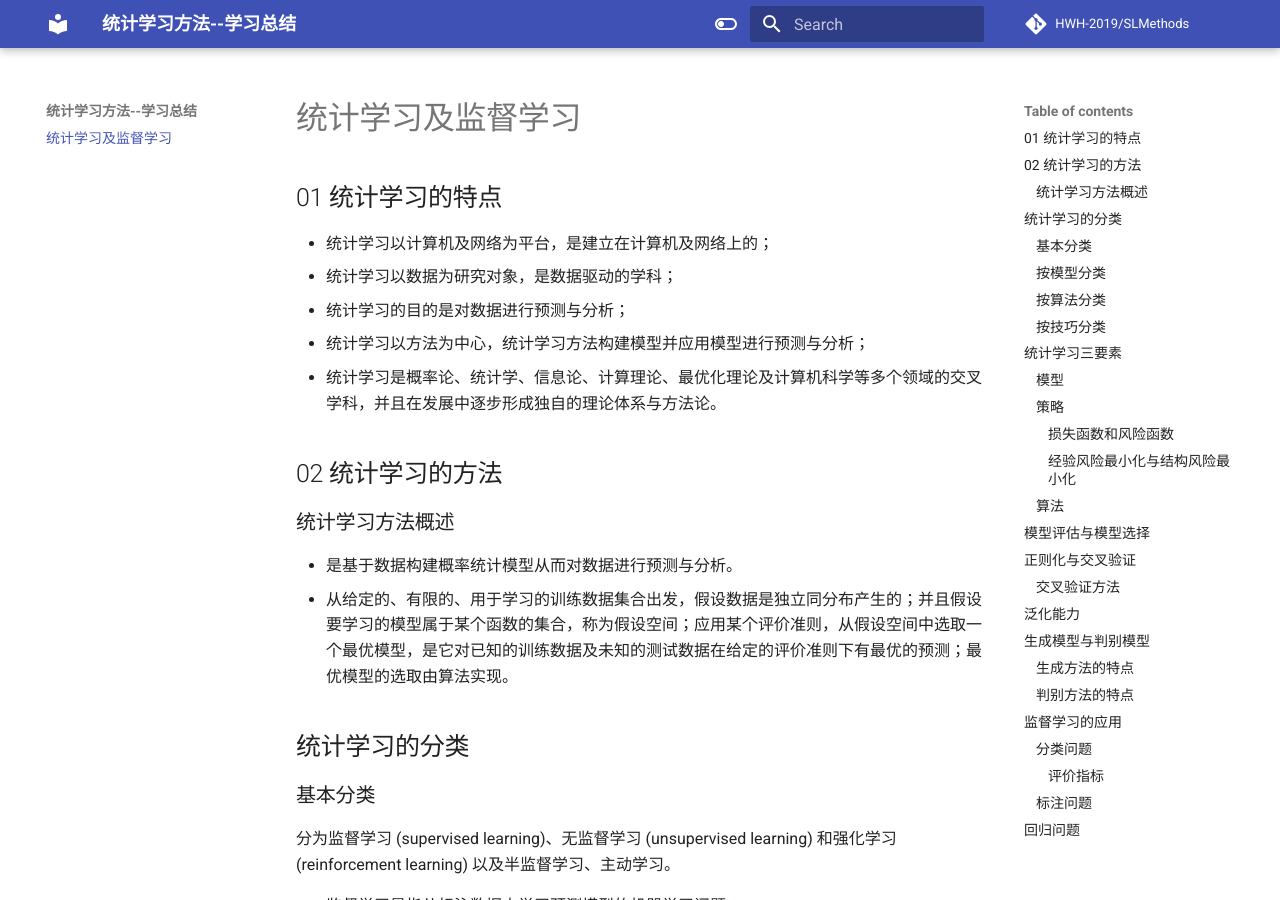
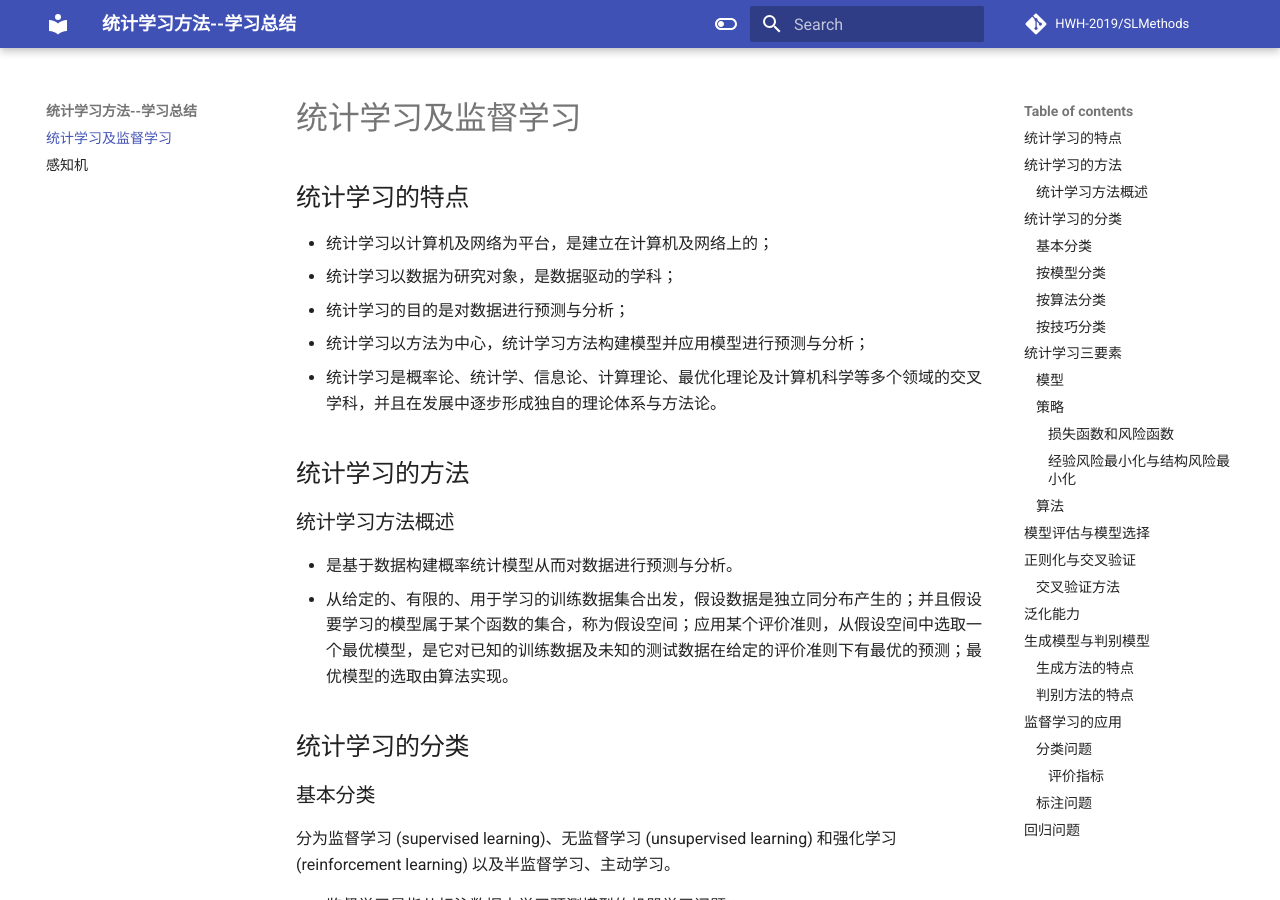
Before and after one commit to HWH-2019/SLMethods, an MkDocs documentation site: the page built from docs/part01.md, in a window 1280 px wide and 900 px high. Built offline with MkDocs 1.6.1 and Material for MkDocs 9.7.7, drawn with Linux system fonts in a browser that asks for light colours.

```diff
--- a/docs/part01.md
+++ b/docs/part01.md
@@ -1,11 +1,11 @@
-## 01 统计学习的特点
+## 统计学习的特点
 - 统计学习以计算机及网络为平台，是建立在计算机及网络上的；
 - 统计学习以数据为研究对象，是数据驱动的学科；
 - 统计学习的目的是对数据进行预测与分析；
 - 统计学习以方法为中心，统计学习方法构建模型并应用模型进行预测与分析；
 - 统计学习是概率论、统计学、信息论、计算理论、最优化理论及计算机科学等多个领域的交叉学科，并且在发展中逐步形成独自的理论体系与方法论。
 
-## 02 统计学习的方法
+##  统计学习的方法
 
 ### 统计学习方法概述
 - 是基于数据构建概率统计模型从而对数据进行预测与分析。
--- a/mkdocs.yml
+++ b/mkdocs.yml
@@ -19,6 +19,7 @@ theme:
     - navigation.top
 nav:
   - 统计学习及监督学习: part01.md
+  - 感知机: part02.md
 
 markdown_extensions:
   - attr_list
```
Also changed, not shown: docs/index.md (+1 -0 lines).
